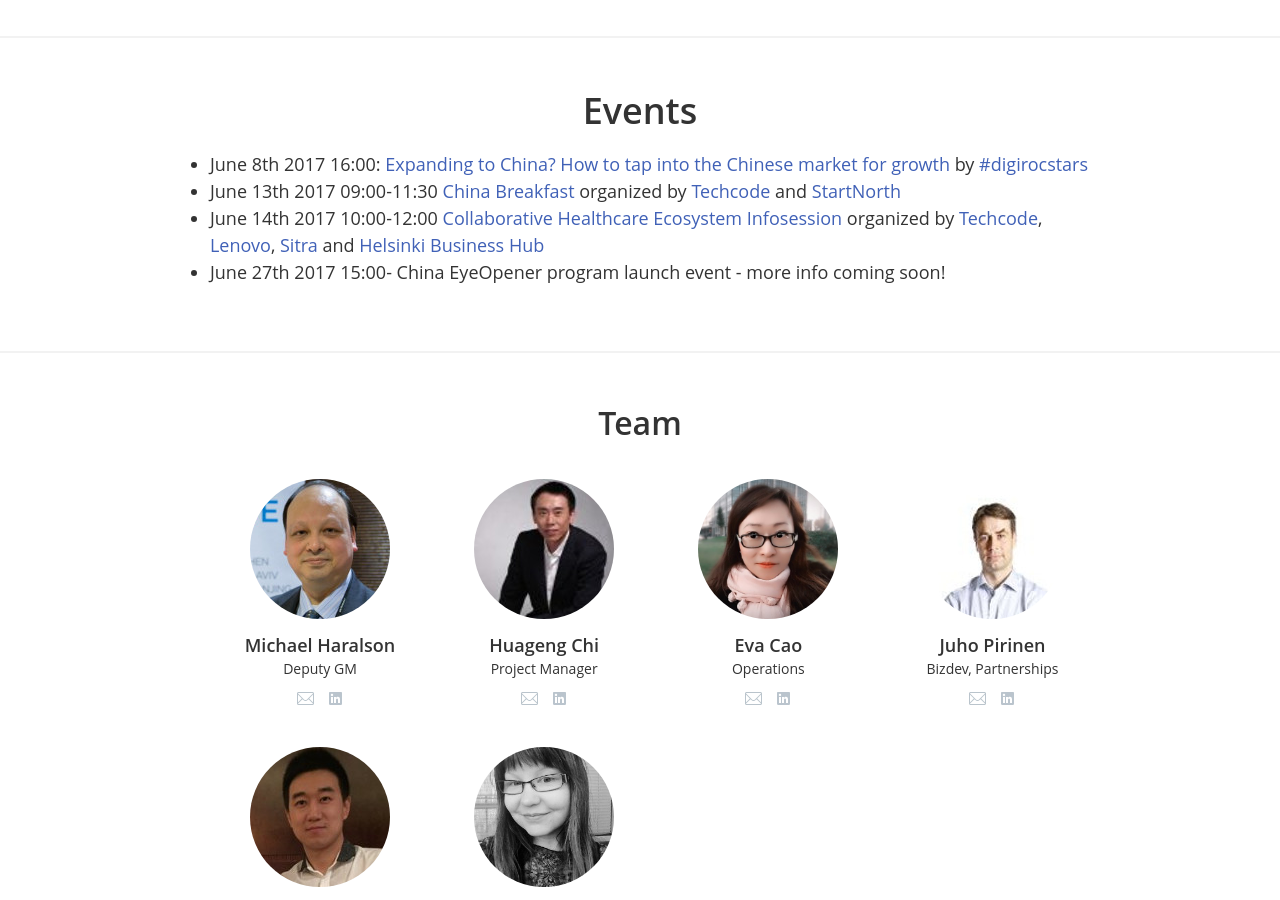
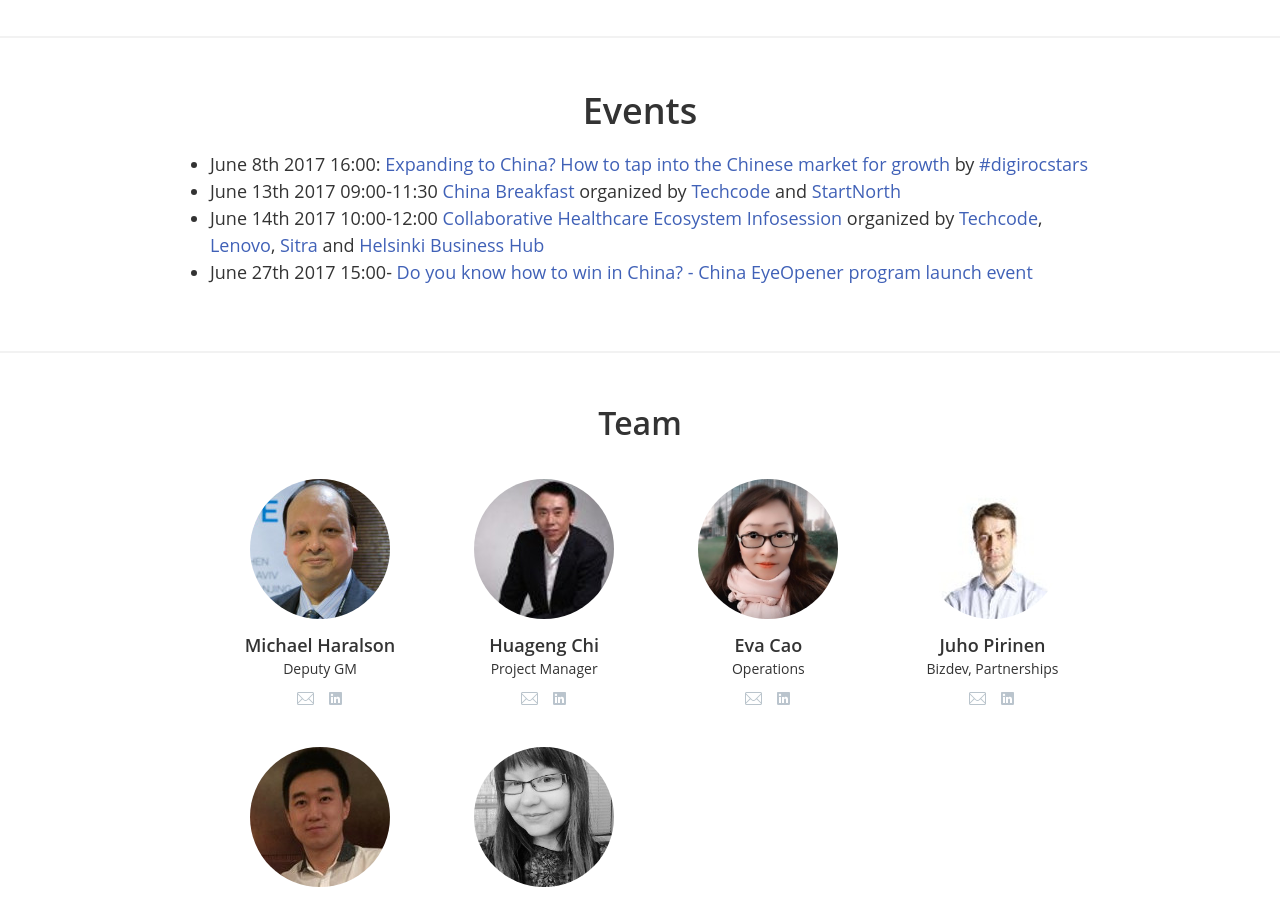
Before and after one commit to techcodefinland/techcode.fi, a Jekyll site: the page built from index.html, in a window 1280 px wide and 900 px high, scrolled down 2127 px. Built offline with Jekyll 4.4.1, drawn with Linux system fonts in a browser that asks for light colours; nearby versions of some CDN libraries.

Commit message:
Create events.md

```diff
--- a/_includes/events.md
+++ b/_includes/events.md
@@ -1,4 +1,4 @@
  - June 8th 2017 16:00: [Expanding to China? How to tap into the Chinese market for growth](https://www.eventbrite.com/e/expanding-to-china-how-to-tap-into-the-chinese-market-for-growth-tickets-34423482563?aff=es2) by [#digirocstars](http://www.digirocstars.com)
  - June 13th 2017 09:00-11:30 [China Breakfast](https://www.eventbrite.com/e/techcode-startnorth-china-breakfast-tickets-34651460451?aff=eac2) organized by [Techcode](http://www.techcode.fi) and [StartNorth](http://www.startNorth.com)
  - June 14th 2017 10:00-12:00 [Collaborative Healthcare Ecosystem Infosession](https://www.eventbrite.com/e/collaborative-healthcare-ecosystem-infosession-tickets-34973011218) organized by [Techcode](http://www.techcode.fi), [Lenovo](http://www.lenovo.com), [Sitra](http://www.sitra.fi) and [Helsinki Business Hub](www.hbh.fi)
- - June 27th 2017 15:00- China EyeOpener program launch event - more info coming soon!
+ - June 27th 2017 15:00- [Do you know how to win in China? -  China EyeOpener program launch event](https://www.eventbrite.com/e/do-you-know-how-to-win-in-china-tickets-35373917339)
```
